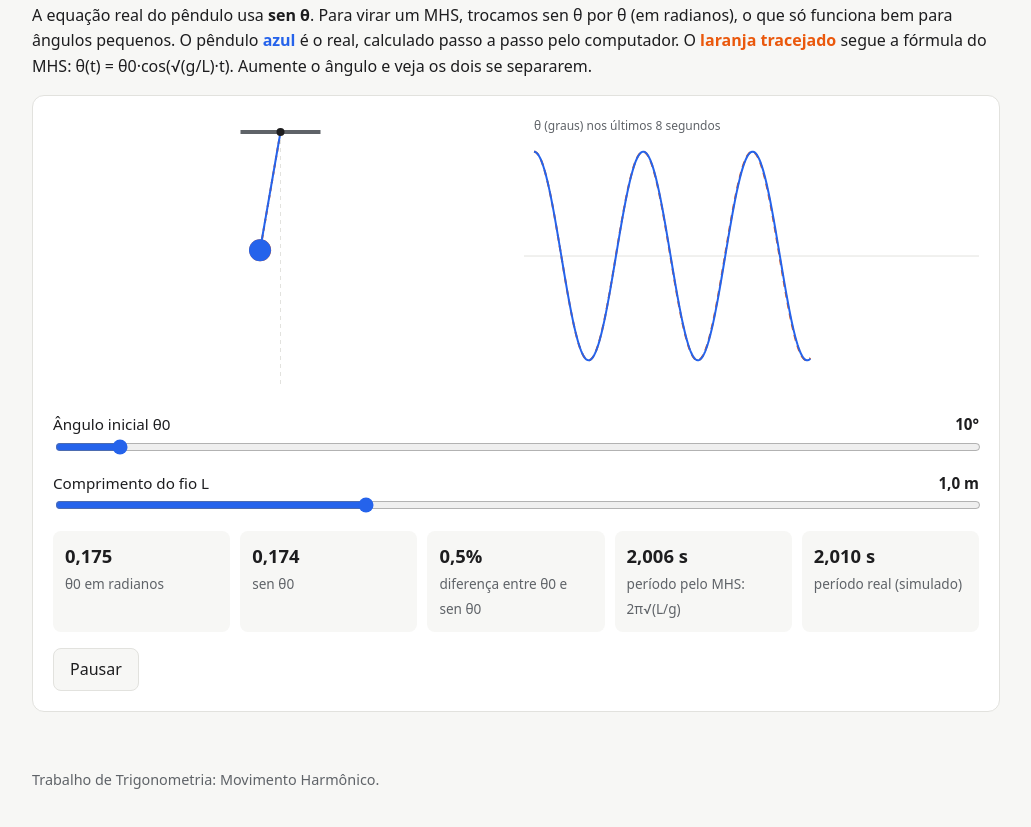
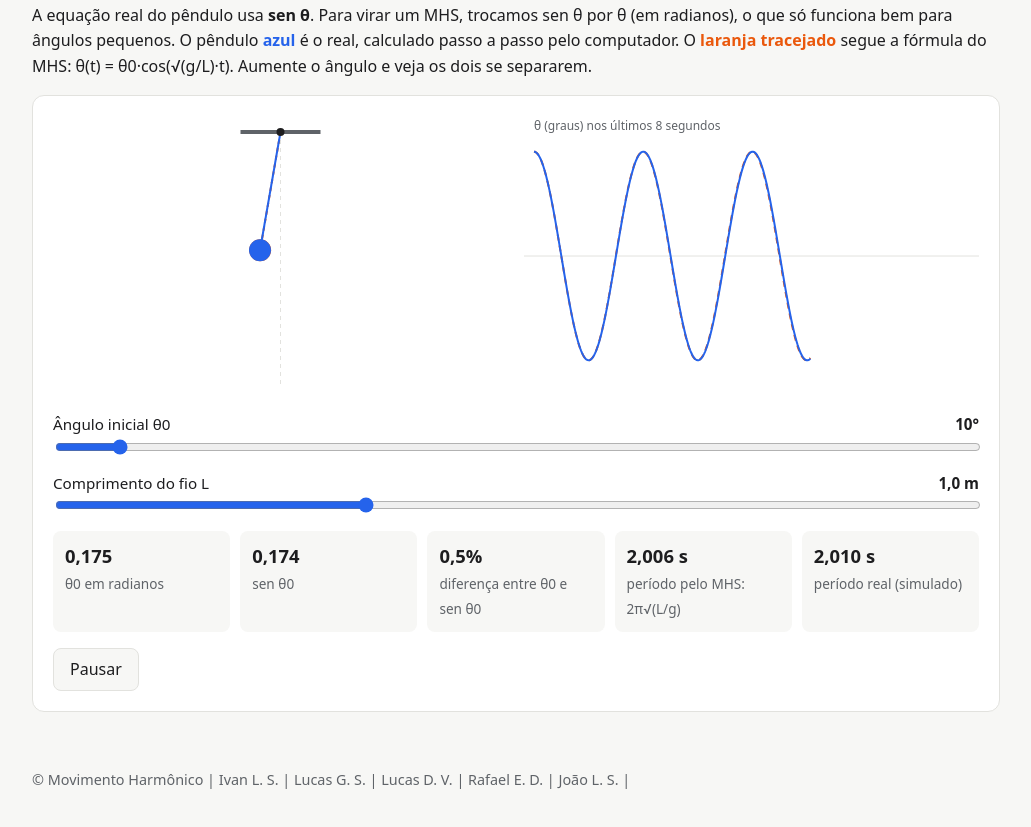
Before and after one commit to ivnls/movimento-harmonico, a plain HTML site: page index.html in a window 1280 px wide. Shown: the part 3361-4188 px from the top of the page, without its empty margins (124-1155 px from the left). Drawn offline with Linux system fonts and the light colour scheme.

Commit message:
credits and copy in footer

```diff
--- a/index.html
+++ b/index.html
@@ -169,7 +169,7 @@
     <p style="margin-bottom:0"><button id="pPlay">Pausar</button></p>
   </div>
 
-  <footer>Trabalho de Trigonometria: Movimento Harmônico.</footer>
+  <footer>&copy Movimento Harmônico | Ivan L. S. | Lucas G. S. | Lucas D. V. | Rafael E. D. | João L. S. |</footer>
 </main>
 
 <script src="comum.js?v=3"></script>
```
